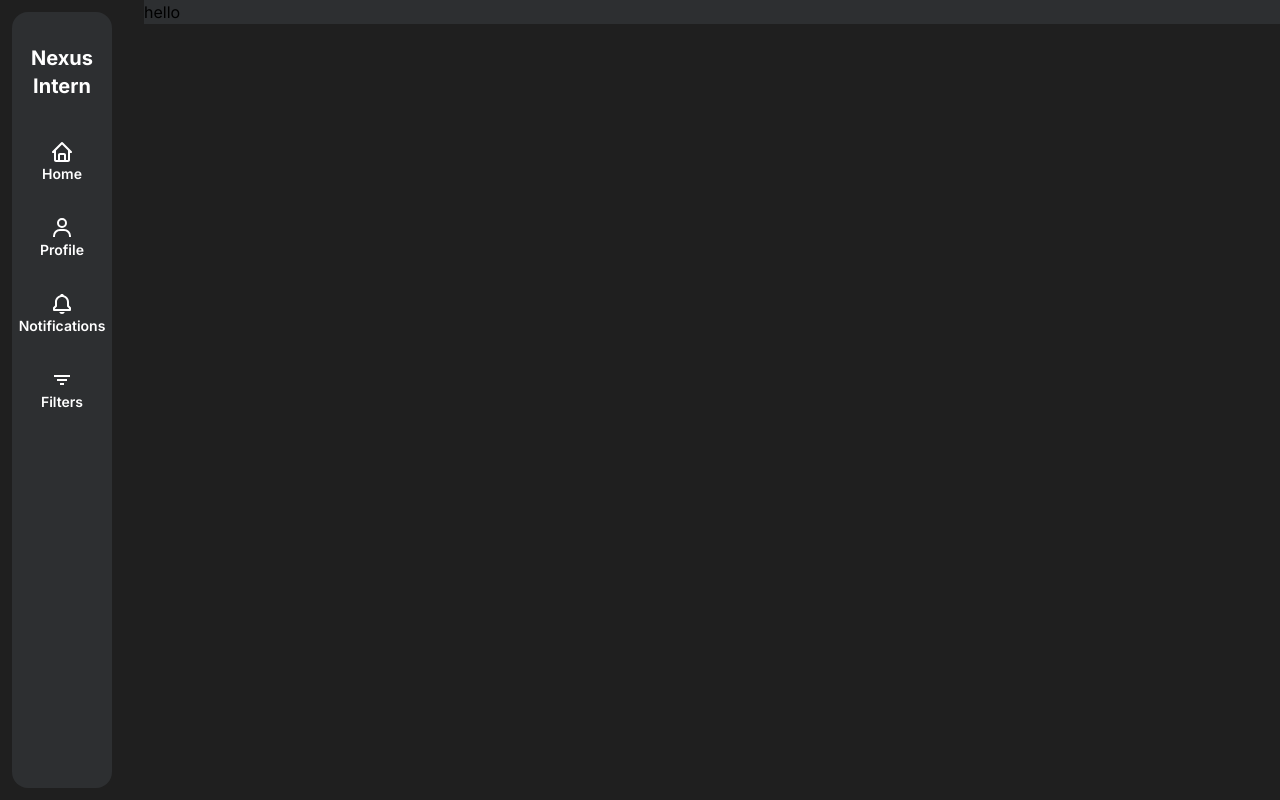
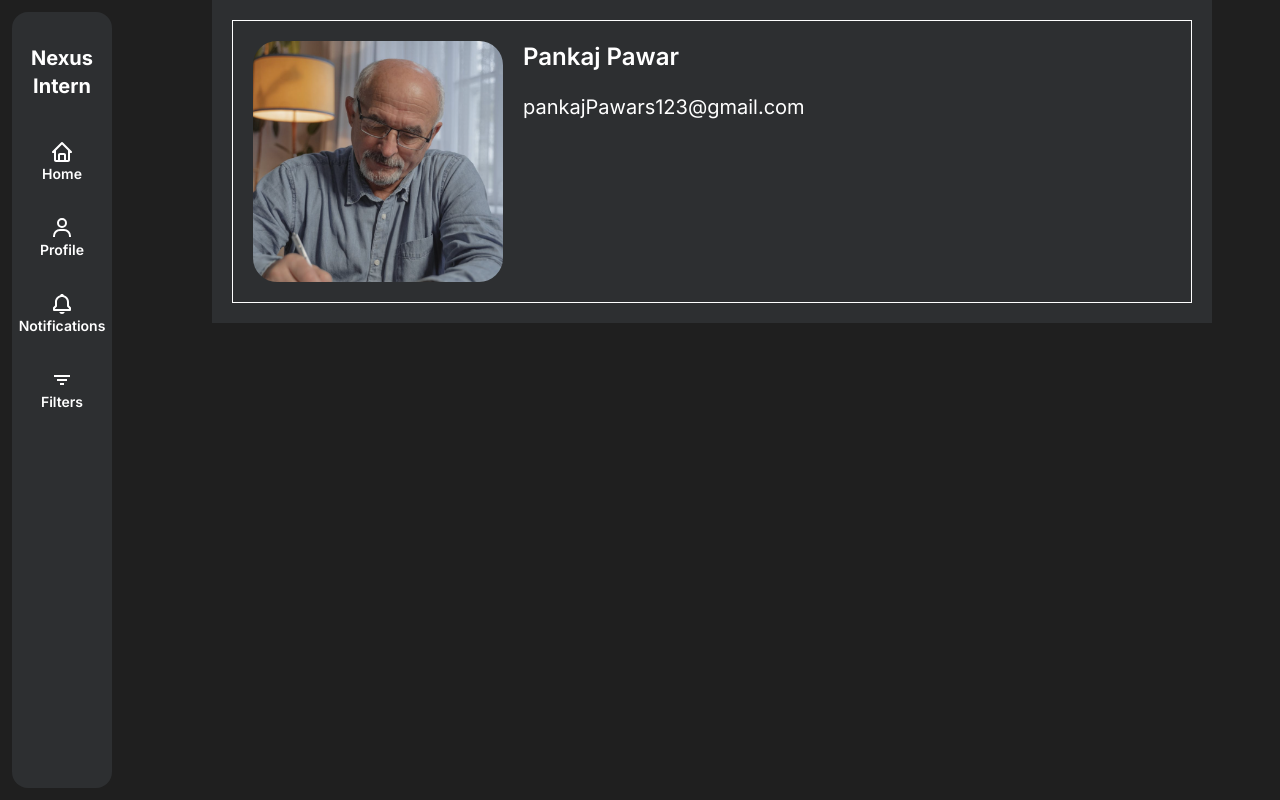
Before and after one commit to pankajrampawar/Nexus-Intern, a Next.js app in the folder client/: page /student/profile in a window 1280 px wide. Built offline with nearby package versions, Linux system fonts and the light colour scheme.

Commit message:
profile page added

```diff
--- a/client/app/student/Home/page.js
+++ b/client/app/student/Home/page.js
@@ -1,7 +1,6 @@
 'use client'
 
 import InfoCard from "../ui/InforCard"
-import Image from "next/image"
 import React from 'react'
 import {
     getAllInternships
@@ -14,7 +13,7 @@ export default function Home() {
     React.useEffect(()=>{
         const getArrayOfInternships = async ()=> {
             const arrayOfInternships = await getAllInternships();
-            console.log(arrayOfInternships)
+            setInternships(arrayOfInternships);
         }
 
         getArrayOfInternships();
@@ -39,37 +38,30 @@ export default function Home() {
                 <div className="flex flex-col itmes-center sm:start">
                     <h1 className="text-xl sm:text-3xl font-semibold hover-pointer text-center sm:text-start">Technology</h1>
                     <div className="flex gap-20 mt-10 m-2 sm:ml-10 overflow-scroll flex-grow">
-                        <InfoCard title="something title" details="asjfpaoif asdfapif asndfflkn awfiwef ns dfffn fjenfnfsdkfjon adfaewch adsjhcap iudcqpw cqwiehcpwiqeuhcc sdkfnk" stipend="3000" time="3"/>
+
                     </div>
                 </div>
                 <div className="flex flex-col itmes-center sm:start">
                     <h1 className="text-xl sm:text-3xl font-semibold hover-pointer text-center sm:text-start">Banking</h1>
                     <div className="flex gap-20 mt-10 m-2 sm:ml-10 overflow-scroll flex-grow">
-                        <InfoCard title="something title" details="asjfpaoif asdfapif asndfflkn awfiwef ns dfffn fjenfnfsdkfjon adfaewch adsjhcap iudcqpw cqwiehcpwiqeuhcc sdkfnk" stipend="3000" time="3"/>
 
                     </div>
                 </div>
                 <div className="flex flex-col itmes-center sm:start">
                     <h1 className="text-xl sm:text-3xl font-semibold hover-pointer text-center sm:text-start">Civil</h1>
                     <div className="flex gap-20 mt-10 m-2 sm:ml-10 overflow-scroll flex-grow">
-                        <InfoCard title="something title" details="asjfpaoif asdfapif asndfflkn awfiwef ns dfffn fjenfnfsdkfjon adfaewch adsjhcap iudcqpw cqwiehcpwiqeuhcc sdkfnk" stipend="3000" time="3"/>
-
 
                     </div>
                 </div>
                 <div className="flex flex-col itmes-center sm:start">
                     <h1 className="text-xl sm:text-3xl font-semibold hover-pointer text-center sm:text-start">Automobile</h1>
                     <div className="flex gap-20 mt-10 m-2 sm:ml-10 overflow-scroll flex-grow">
-                        <InfoCard title="something title" details="asjfpaoif asdfapif asndfflkn awfiwef ns dfffn fjenfnfsdkfjon adfaewch adsjhcap iudcqpw cqwiehcpwiqeuhcc sdkfnk" stipend="3000" time="3"/>
-
 
                     </div>
                 </div>
                 <div className="flex flex-col itmes-center sm:start">
                     <h1 className="text-xl sm:text-3xl font-semibold hover-pointer text-center sm:text-start">FMCG</h1>
                     <div className="flex gap-20 mt-10 m-2 sm:ml-10 overflow-scroll flex-grow">
-                        <InfoCard title="something title" details="asjfpaoif asdfapif asndfflkn awfiwef ns dfffn fjenfnfsdkfjon adfaewch adsjhcap iudcqpw cqwiehcpwiqeuhcc sdkfnk" stipend="3000" time="3"/>
-
 
                     </div>
                 </div>
--- a/client/app/student/profile/page.js
+++ b/client/app/student/profile/page.js
@@ -15,9 +15,21 @@ export default function Profile() {
     })
 
     return (
-        <main className="bg-primary">
-            <section className='min-w-[700px]'>
-                hello
+        <main className="bg-primary max-w-[1000px] mx-auto p-5 mt-10 sm:mt-0">
+            <section className='w-full text-white border border-white flex flex-col sm:flex-row gap-5 p-5'>
+                <div>
+                    <img src='/profile.png' className='max-w-[250px] rounded-3xl'/>
+                </div>
+
+                <div className='flex flex-col gap-5'>
+                    <h1 className='sm:text-2xl font-semibold'>
+                        Pankaj Pawar
+                    </h1>
+
+                    <h2 className='text-xl'>
+                        pankajPawars123@gmail.com
+                    </h2>
+                </div>
             </section>
         </main>
     )
```
Also changed, not shown: client/public/profile.png (added).
